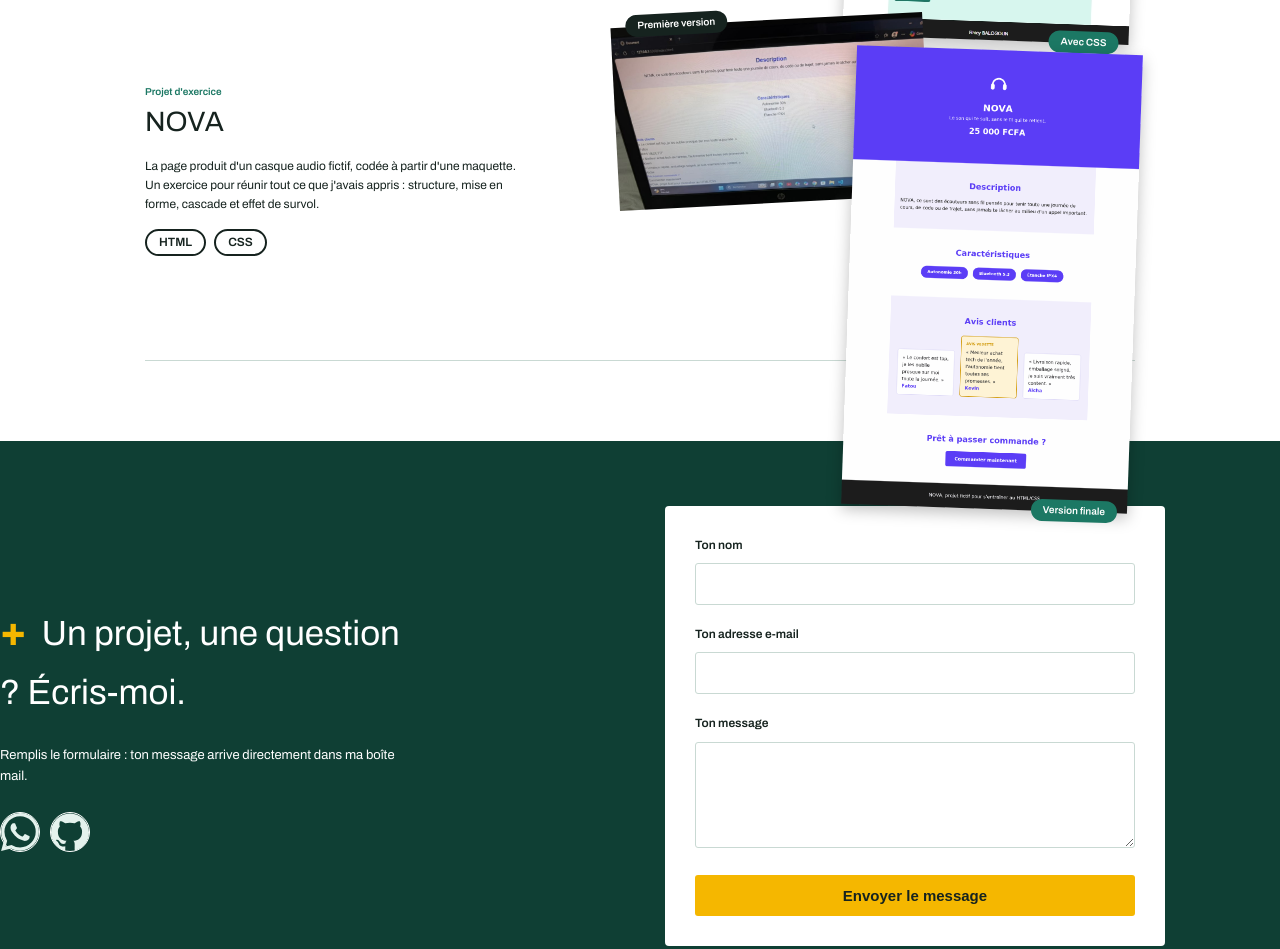
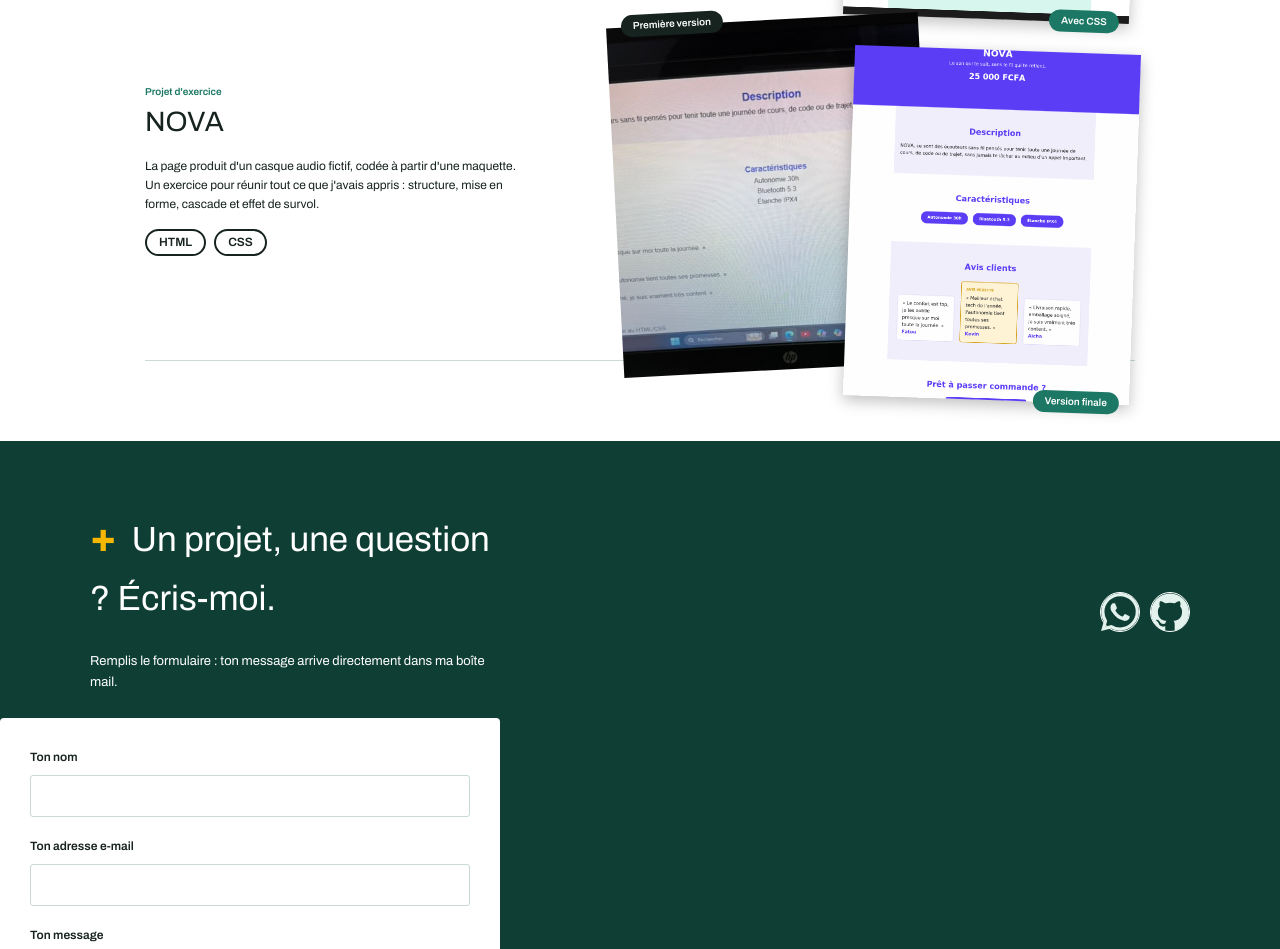
Before and after one commit to Rhicy-blg/Portfolio, a plain HTML site: page index.html in a window 1280 px wide. Shown: the part 2256-3205 px from the top of the page. Drawn offline with Linux system fonts and the light colour scheme.

Commit message:
CSS sommaire de toutes les sections posées -soumission 3

```diff
--- a/index.html
+++ b/index.html
@@ -155,7 +155,7 @@
         </section>
 
         <section class="contact" id="contact">
-            <div class="container">
+            <div class="container contact-row">
                 <div class="contact-texte">
                     <h2><span class="croix-jaune">+</span>Un projet, une question ? Écris-moi.</h2>
                     <p>Remplis le formulaire : ton message arrive directement dans ma boîte mail.</p>
@@ -171,7 +171,6 @@
                 </div>
             </div>
 
-            <div class="container">
             <form class="formulaire" action="https://formspree.io/f/xdeabqgo" method="POST">
                 <label for="nom">Ton nom</label>
                 <input type="text" id="nom" name="nom" required>
@@ -184,7 +183,6 @@
 
                 <button type="submit">Envoyer le message</button>
             </form>
-            </div>
         </section>
     </main>
 </body>
--- a/style.css
+++ b/style.css
@@ -353,6 +353,7 @@ h2 {
 
 .projet-images figure {
     position: absolute;
+    transition: transform .4s ease shadow .4s ease;
 }
 
 .projet-images .avant {
@@ -362,12 +363,27 @@ h2 {
     transform: rotate(-3deg);
 }
 
+.projet-images:hover .avant {
+    transform: rotate(0deg) translate(-10px, -8px) scale(1.04);
+}
+
+.projet-images:hover .apres {
+    transform: rotate(0deg) translate(10px, 8px) scale(1.04);
+    box-shadow: 0 10px 25px rgba(0, 0, 0, .35);
+}
+
 .projet-images .apres {
     top: 30px;
     right: 0;
     width: 55%;
     transform: rotate(2deg);
     box-shadow: 0 5px 15px rgba(0,0,0,.25);
+}
+
+.projet-images figure img {
+    width: 100%;
+    height: 350px;
+    object-fit: cover;
 }
 
 .projet-images figcaption {
@@ -395,6 +411,9 @@ h2 {
     background: var(--couleur-fond-sombres);
     color: var(--couleur-blanche);
     padding: 65px 0;
+}
+
+.contact-row {
     display: flex;
     justify-content: space-between;
     align-items: center;
```
Lines whose indentation alone changed are shown as unchanged.
